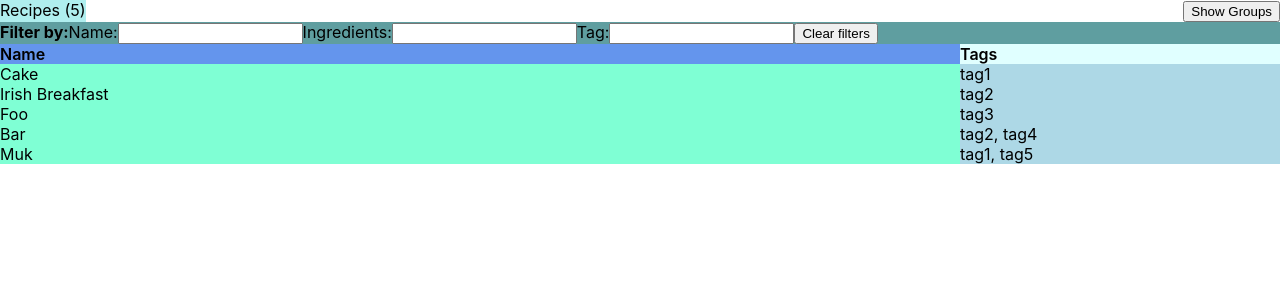
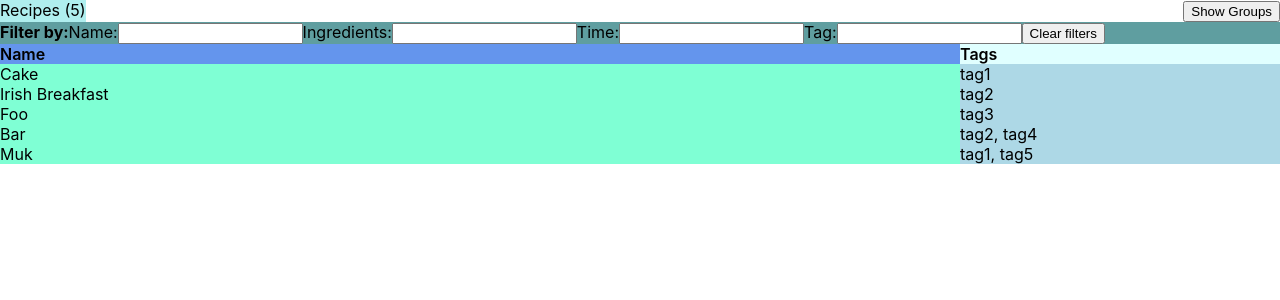
Before and after one commit to folkforms/recipes-react-app, a React (Create React App) app: page / in a window 1280 px wide. Shown: the top 300 px of the page. Built offline with nearby package versions, Linux system fonts and the light colour scheme.

Commit message:
Add skeleton time filter

```diff
--- a/src/components/List/List.js
+++ b/src/components/List/List.js
@@ -9,10 +9,12 @@ const List = props => {
   // Filters
   const [nameFilter, setNameFilter] = useState("");
   const [ingredientsFilter, setIngredientsFilter] = useState("");
+  const [timeFilter, setTimeFilter] = useState("");
   const [tagFilter, setTagFilter] = useState("");
   const clearFilters = () => {
     setNameFilter("");
     setIngredientsFilter("");
+    setTimeFilter("");
     setTagFilter("");
   }
   const filters = {
@@ -20,6 +22,8 @@ const List = props => {
     setNameFilter,
     ingredientsFilter,
     setIngredientsFilter,
+    timeFilter,
+    setTimeFilter,
     tagFilter,
     setTagFilter,
   };
@@ -64,6 +68,12 @@ const applyFilter = (recipes, filters) => {
     );
   }
 
+  // Filter by time
+  if(filters.timeFilter) {
+    console.log("FIXME time filter not implemented yet");
+  }
+
+
   // Filter by tag
   if(filters.tagFilter) {
     recipes = recipes.filter(
--- a/src/components/List/ListFilter.js
+++ b/src/components/List/ListFilter.js
@@ -6,6 +6,8 @@ const ListFilter = props => {
     setNameFilter,
     ingredientsFilter,
     setIngredientsFilter,
+    timeFilter,
+    setTimeFilter,
     tagFilter,
     setTagFilter,
   } = props.filters;
@@ -21,6 +23,10 @@ const ListFilter = props => {
         <input type="text" value={ingredientsFilter} onChange={event => setIngredientsFilter(event.target.value)} />
       </span>
       <span>
+        <span>Time:</span>
+        <input type="text" value={timeFilter} onChange={event => setTimeFilter(event.target.value)} />
+      </span>
+      <span>
         <span>Tag:</span>
         <input type="text" value={tagFilter} onChange={event => setTagFilter(event.target.value)} />
       </span>
```
